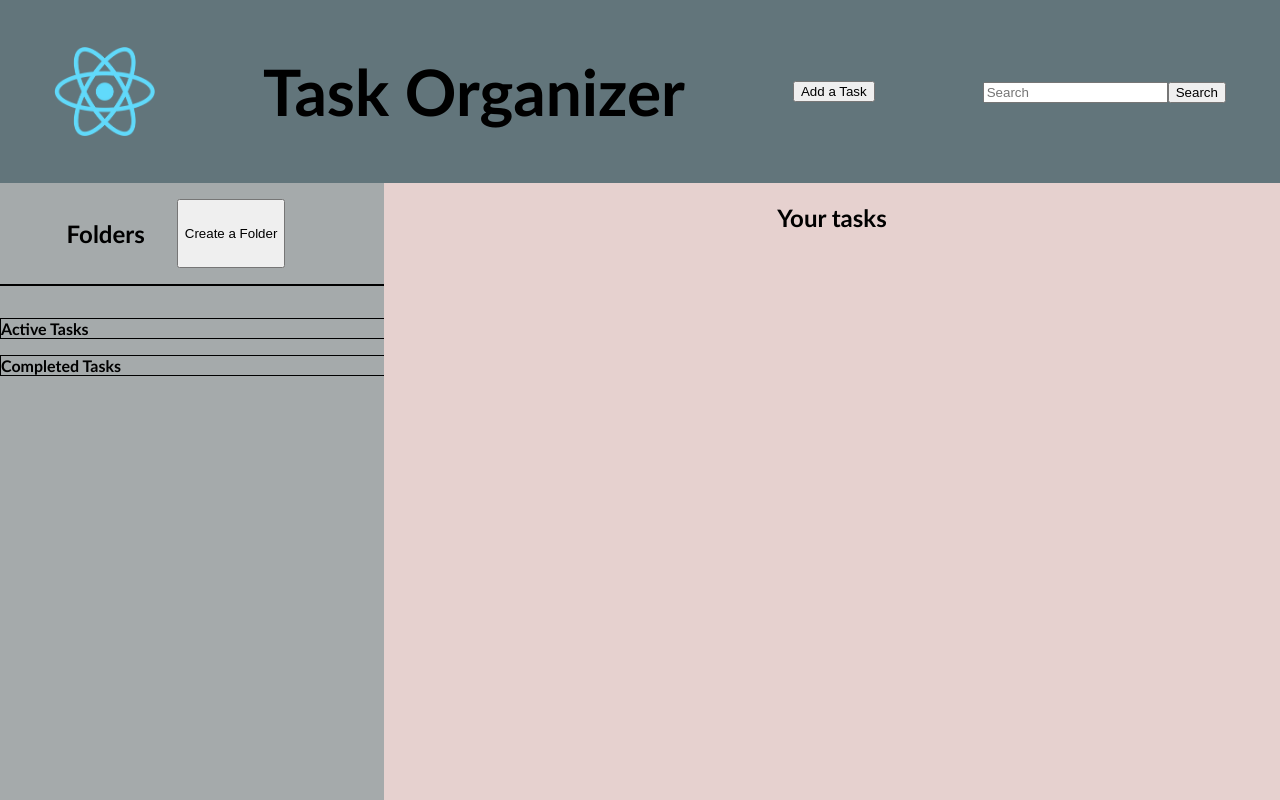
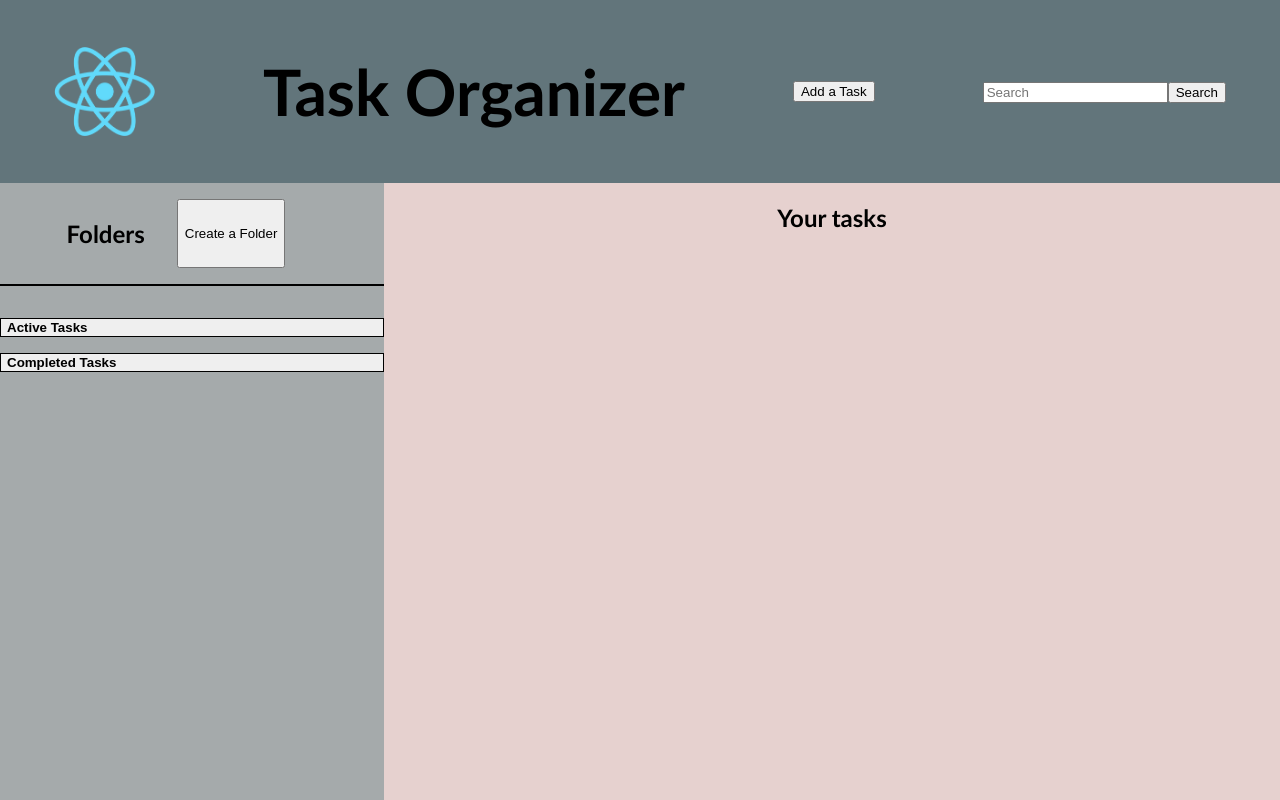
Before and after one commit to napolitanj/to-do-list-react, a React (Vite) app: page / in a window 1280 px wide. Shown: the top 800 px of the page. Built offline with nearby package versions, Linux system fonts and the light colour scheme.

Commit message:
change folders to buttons

```diff
--- a/src/components/Folders.tsx
+++ b/src/components/Folders.tsx
@@ -23,12 +23,12 @@ const Folders = ({ folders, onClick, setFolders }: Props) => {
         <ul className="folder-list">
           {folders.map((folder, index) => (
             <li key={folder}>
-              <div className="folder-element">
+              <button className="folder-element">
                 <strong>{folder}</strong>
                 {folder !== "Active Tasks" && folder !== "Completed Tasks" ? (
                   <button onClick={() => removeFolder(index)}>X</button>
                 ) : null}
-              </div>
+              </button>
             </li>
           ))}
         </ul>
```
